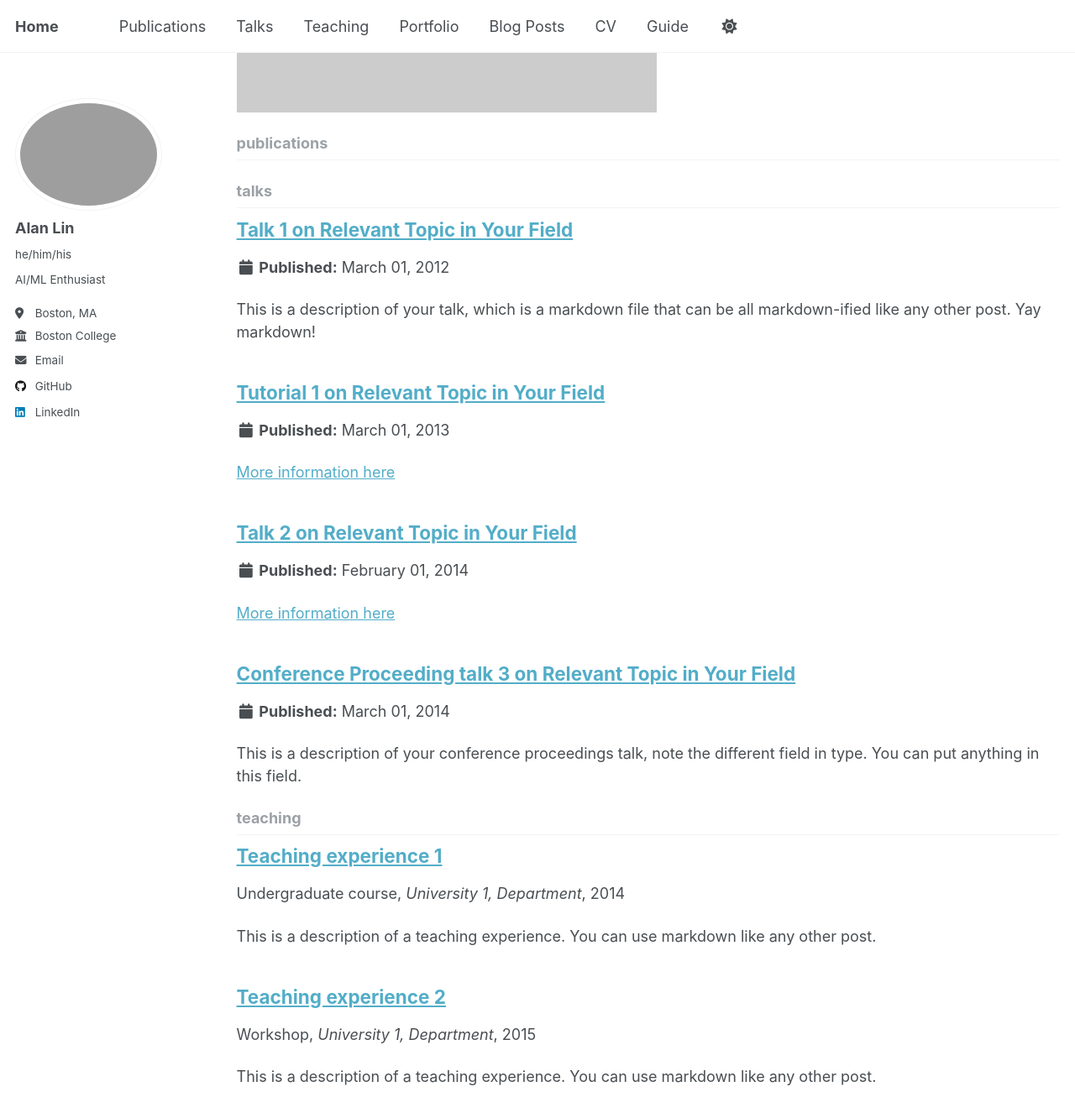
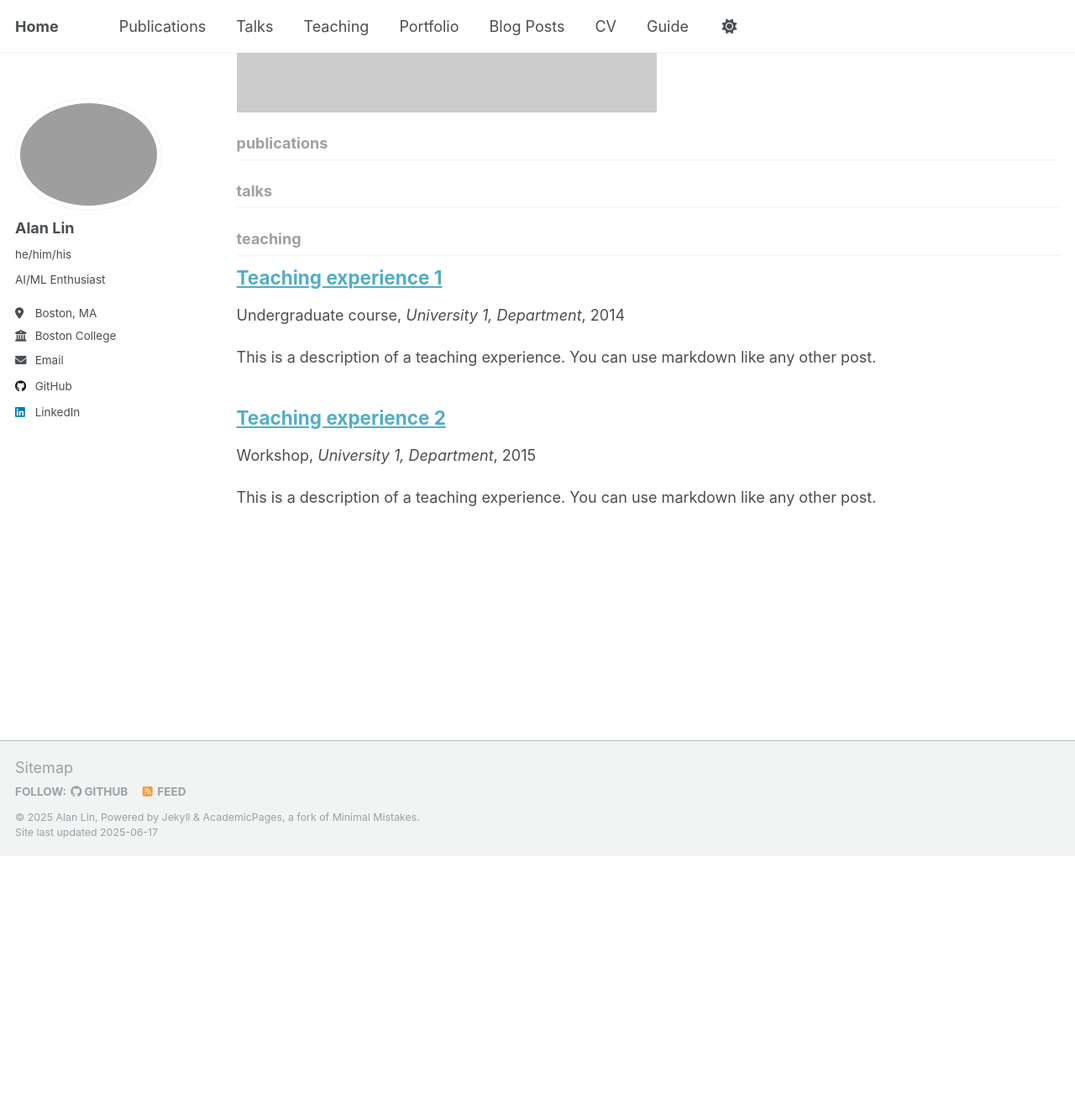
Before and after one commit to alanklin/alanklin.github.io, a Jekyll site: the page built from _pages/collection-archive.html, in a window 1280 px wide and 1400 px high, scrolled down 951 px. Shown: the top 1332 px of the window at 84% size. Built offline with Jekyll 4.4.1, drawn with Linux system fonts in a browser that asks for light colours; after the commit the page ends 1971 px from its top, so only the background shows below that.

Commit message:
no pblications or talks

```diff
--- a/_config.yml
+++ b/_config.yml
@@ -259,14 +259,7 @@ defaults:
       author_profile: true
       share: true
       comment: true
-  # _talks
-  - scope:
-      path: ""
-      type: talks
-    values:
-      layout: talk
-      author_profile: true
-      share: true
+
 
 
 # Sass/SCSS
--- a/_talks/2012-03-01-talk-1.md
+++ /dev/null
@@ -1,11 +0,0 @@
----
-title: "Talk 1 on Relevant Topic in Your Field"
-collection: talks
-type: "Talk"
-permalink: /talks/2012-03-01-talk-1
-venue: "UC San Francisco, Department of Testing"
-date: 2012-03-01
-location: "San Francisco, CA, USA"
----
-
-This is a description of your talk, which is a markdown file that can be all markdown-ified like any other post. Yay markdown!
--- a/_talks/2013-03-01-tutorial-1.md
+++ /dev/null
@@ -1,13 +0,0 @@
----
-title: "Tutorial 1 on Relevant Topic in Your Field"
-collection: talks
-type: "Tutorial"
-permalink: /talks/2013-03-01-tutorial-1
-venue: "UC-Berkeley Institute for Testing Science"
-date: 2013-03-01
-location: "Berkeley, CA, USA"
----
-
-[More information here](http://exampleurl.com)
-
-This is a description of your tutorial, note the different field in type. This is a markdown files that can be all markdown-ified like any other post. Yay markdown!
--- a/_talks/2014-02-01-talk-2.md
+++ /dev/null
@@ -1,13 +0,0 @@
----
-title: "Talk 2 on Relevant Topic in Your Field"
-collection: talks
-type: "Talk"
-permalink: /talks/2014-02-01-talk-2
-venue: "London School of Testing"
-date: 2014-02-01
-location: "London, UK"
----
-
-[More information here](http://example2.com)
-
-This is a description of your talk, which is a markdown files that can be all markdown-ified like any other post. Yay markdown!
--- a/_talks/2014-03-01-talk-3.md
+++ /dev/null
@@ -1,11 +0,0 @@
----
-title: "Conference Proceeding talk 3 on Relevant Topic in Your Field"
-collection: talks
-type: "Conference proceedings talk"
-permalink: /talks/2014-03-01-talk-3
-venue: "Testing Institute of America 2014 Annual Conference"
-date: 2014-03-01
-location: "Los Angeles, CA, USA"
----
-
-This is a description of your conference proceedings talk, note the different field in type. You can put anything in this field.
```
Also changed, not shown: _pages/publications.html (deleted, +0 -33 lines), _pages/talks.html (deleted, +0 -16 lines).
